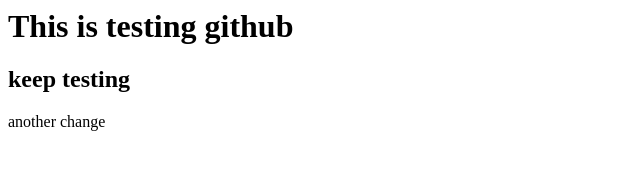
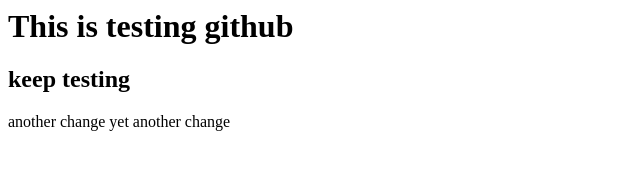
Before and after one commit to abdulMohamin/hello, a plain HTML site: page index.html in a window 1280 px wide. Shown: the whole page, without its empty margins (0-640 px from the left). Drawn offline with Linux system fonts and the light colour scheme.

Commit message:
yet another change

```diff
--- a/index.html
+++ b/index.html
@@ -6,5 +6,7 @@
 <h1>This is testing github</h1>
 <h2>keep testing</h2>
 another change
+yet another change
+
 </body>
 </html>
```
